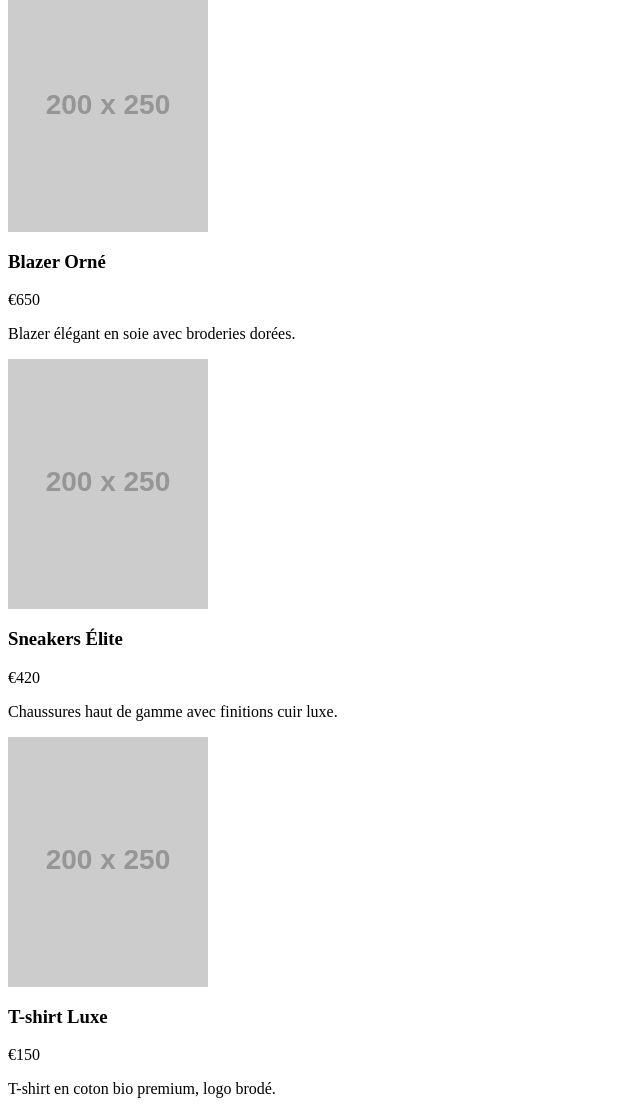
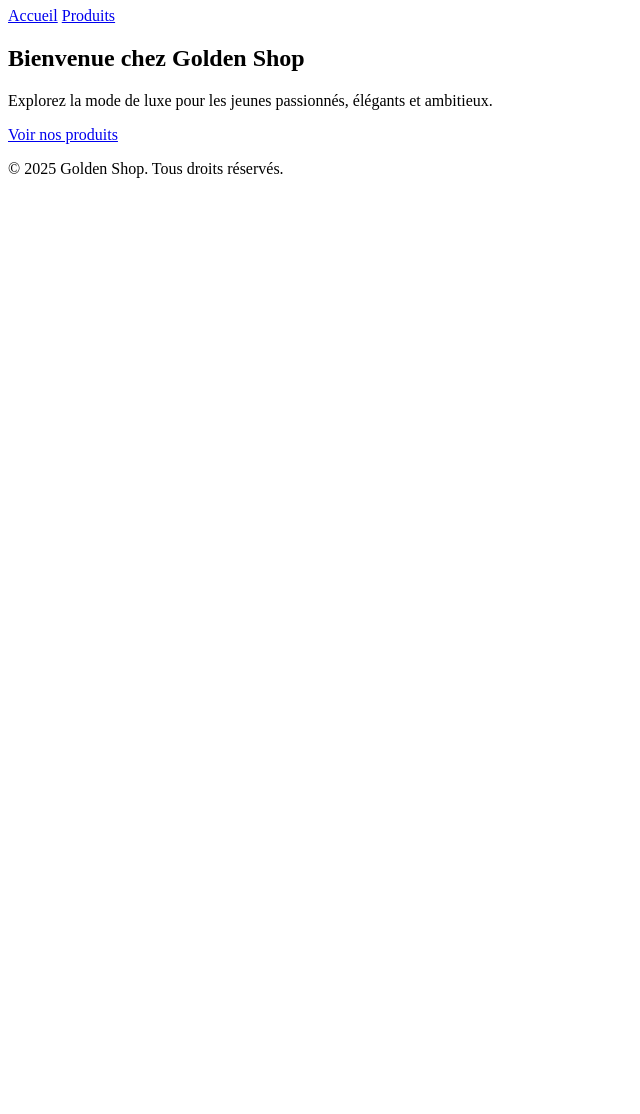
Before and after one commit to sagato7/Golden-Shop-, a plain HTML site: page index.html in a window 1280 px wide. Shown: the part 73-1187 px from the top of the page, without its empty margins (0-640 px from the left). After the commit the page ends 800 px from the top, so only its background shows below. Drawn offline with Linux system fonts and the light colour scheme; placeholder pictures from the web are drawn by us.

Commit message:
Mise à jour redirection invite_token

```diff
--- a/index.html
+++ b/index.html
@@ -1,25 +1,37 @@
-<section id="collection">
-  <h2>Nos produits</h2>
-  <div class="product-grid">
-    <div class="product">
-      <img src="https://via.placeholder.com/200x250" alt="Blazer orné" />
-      <h3>Blazer Orné</h3>
-      <p class="price">€650</p>
-      <p class="desc">Blazer élégant en soie avec broderies dorées.</p>
-    </div>
+<!DOCTYPE html>
+<html lang="fr">
+<head>
+  <meta charset="UTF-8" />
+  <meta name="viewport" content="width=device-width, initial-scale=1.0"/>
+  <title>Golden Shop - Accueil</title>
+  <link rel="stylesheet" href="style.css" />
 
-    <div class="product">
-      <img src="https://via.placeholder.com/200x250" alt="Sneakers Élite" />
-      <h3>Sneakers Élite</h3>
-      <p class="price">€420</p>
-      <p class="desc">Chaussures haut de gamme avec finitions cuir luxe.</p>
-    </div>
+  <!-- Redirection automatique en cas d'invitation Netlify Identity -->
+  <script>
+    if (window.location.hash.includes('invite_token')) {
+      const token = window.location.hash.split('invite_token=')[1];
+      window.location.href = `/admin/#invite_token=${token}`;
+    }
+  </script>
 
-    <div class="product">
-      <img src="https://via.placeholder.com/200x250" alt="T-shirt Luxe" />
-      <h3>T-shirt Luxe</h3>
-      <p class="price">€150</p>
-      <p class="desc">T-shirt en coton bio premium, logo brodé.</p>
-    </div>
-  </div>
-</section>
+</head>
+<body>
+  <header>
+    <h1>Golden Shop</h1>
+    <nav>
+      <a href="index.html">Accueil</a>
+      <a href="produits.html">Produits</a>
+    </nav>
+  </header>
+
+  <section class="hero">
+    <h2>Bienvenue chez Golden Shop</h2>
+    <p>Explorez la mode de luxe pour les jeunes passionnés, élégants et ambitieux.</p>
+    <a href="produits.html" class="btn">Voir nos produits</a>
+  </section>
+
+  <footer>
+    <p>&copy; 2025 Golden Shop. Tous droits réservés.</p>
+  </footer>
+</body>
+</html>
```
